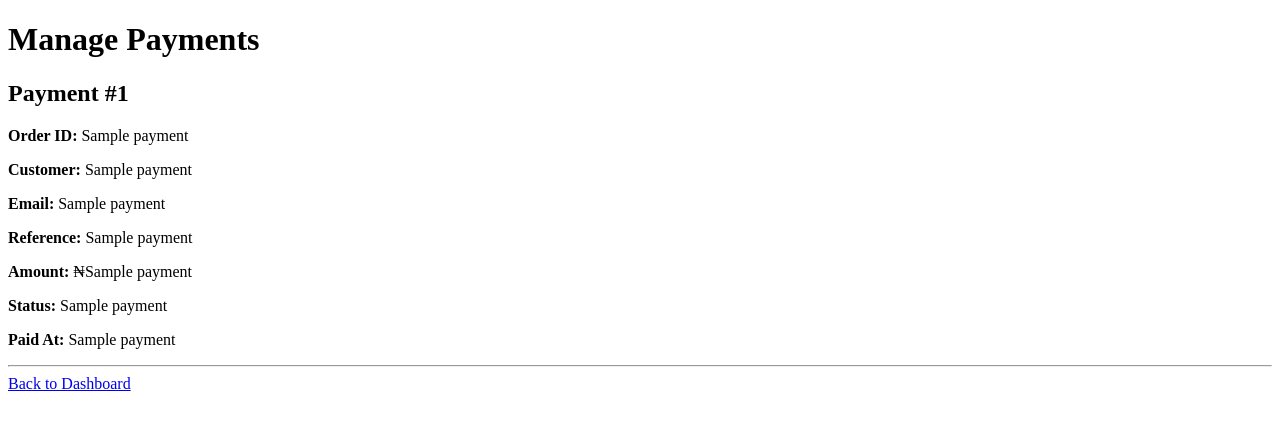
After one commit to sageobito465-blip/Ebunoluwa, a Flask app: template templates/admin/payments.html in a window 1280 px wide. The commit adds this page. Shown: the top 430 px of the page. Run offline with Flask 3, Linux system fonts and the light colour scheme; the template is opened without the code that fills it: most values are stand-ins (such as "Sample title", 1, 10 or a date in 2020).

Commit message:
Add admin payments management

```diff
--- a/app.py
+++ b/app.py
@@ -1191,6 +1191,66 @@ def admin_orders():
         "admin/orders.html",
         orders=orders
     )
+
+
+# Admin payments
+@app.route("/admin/payments")
+def admin_payments():
+
+    user_id = session.get("user_id")
+
+    if user_id is None:
+        return "Please login first", 401
+
+    connection = get_connection()
+    cursor = connection.cursor()
+
+    cursor.execute("""
+        SELECT role
+        FROM users
+        WHERE id = %s
+    """, (user_id,))
+
+    user = cursor.fetchone()
+
+    if user is None:
+        cursor.close()
+        connection.close()
+        return "User not found", 404
+
+    if user[0] != "Admin":
+        cursor.close()
+        connection.close()
+        return "Access denied", 403
+
+    cursor.execute("""
+        SELECT
+            payments.id,
+            payments.order_id,
+            users.name,
+            users.email,
+            payments.reference,
+            payments.amount,
+            payments.status,
+            payments.paid_at
+        FROM payments
+        JOIN orders
+            ON payments.order_id = orders.id
+        JOIN users
+            ON orders.user_id = users.id
+        ORDER BY payments.id DESC
+    """)
+
+    payments = cursor.fetchall()
+
+    cursor.close()
+    connection.close()
+
+    return render_template(
+        "admin/payments.html",
+        payments=payments
+    )
+
 
 
 # Admin customer
--- a/templates/admin/dashboard.html
+++ b/templates/admin/dashboard.html
@@ -57,7 +57,13 @@
                 Customers
             </a>
         </li>
+        <li>
+            <a href="{{ url_for('admin_payments') }}">
+                Payments
+            </a>
+        </li>
     </ul>
+
 
 </body>
 </html>
--- /dev/null
+++ b/templates/admin/payments.html
@@ -0,0 +1,67 @@
+<!DOCTYPE html>
+<html lang="en">
+<head>
+    <meta charset="UTF-8">
+    <title>Manage Payments</title>
+</head>
+<body>
+
+    <h1>Manage Payments</h1>
+
+    {% if payments %}
+
+        {% for payment in payments %}
+
+            <h2>Payment #{{ payment[0] }}</h2>
+
+            <p>
+                <strong>Order ID:</strong>
+                {{ payment[1] }}
+            </p>
+
+            <p>
+                <strong>Customer:</strong>
+                {{ payment[2] }}
+            </p>
+
+            <p>
+                <strong>Email:</strong>
+                {{ payment[3] }}
+            </p>
+
+            <p>
+                <strong>Reference:</strong>
+                {{ payment[4] }}
+            </p>
+
+            <p>
+                <strong>Amount:</strong>
+                ₦{{ payment[5] }}
+            </p>
+
+            <p>
+                <strong>Status:</strong>
+                {{ payment[6] }}
+            </p>
+
+            <p>
+                <strong>Paid At:</strong>
+                {{ payment[7] }}
+            </p>
+
+            <hr>
+
+        {% endfor %}
+
+    {% else %}
+
+        <p>No payments found.</p>
+
+    {% endif %}
+
+    <a href="{{ url_for('admin_dashboard') }}">
+        Back to Dashboard
+    </a>
+
+</body>
+</html>
```
